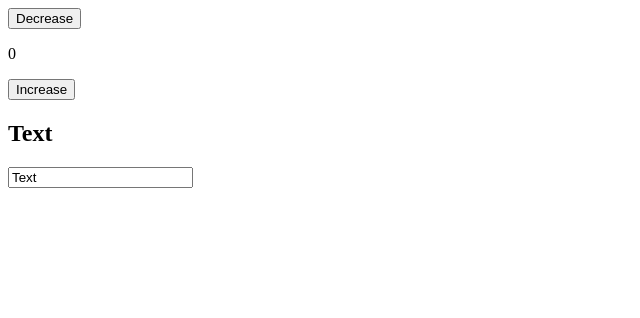
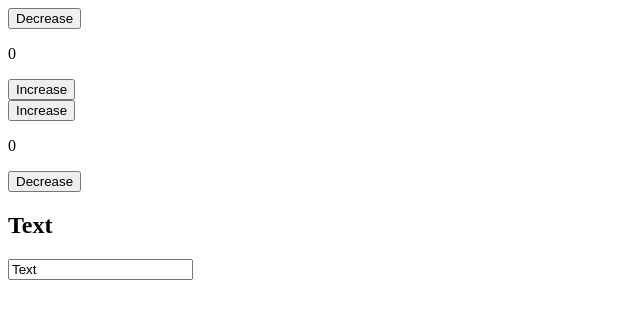
Before and after one commit to vovchik33/react-fund-course, a React (Create React App) app: page / in a window 1280 px wide. Shown: the top 318 px of the page, without its empty margins (0-640 px from the left). Built offline with nearby package versions, Linux system fonts and the light colour scheme.

Commit message:
Improvement: Counter class component example is added

```diff
--- a/src/App.js
+++ b/src/App.js
@@ -1,13 +1,15 @@
 import React, {useState} from "react";
 import Counter from "./components/Counter";
+import ClassCounter from "./components/ClassCounter";
 
 function App() {
-  const [likes, setLikes] = useState(0);
   const [value, setValue] = useState("Text");
 
   return (
     <div className="App">
       <Counter />
+      <ClassCounter />
+
       <h2>{value}</h2>
       <input value={value} onChange={(e) => setValue(e.target.value)}/>
     </div>
--- /dev/null
+++ b/src/components/ClassCounter.jsx
@@ -0,0 +1,38 @@
+import React, {Component} from 'react';
+
+class ClassCounter extends Component {
+  constructor(props) {
+    super(props);
+
+    this.state = {
+      count: 0
+    }
+
+    this.increase = this.increase.bind(this);
+    this.decrease = this.decrease.bind(this);
+  }
+
+  increase() {
+    this.setState({
+      count: this.state.count + 1
+    });
+  }
+
+  decrease() {
+    this.setState({
+      count: this.state.count - 1
+    });
+  }
+
+  render() {
+    return (
+      <div>
+        <button onClick={this.increase}>Increase</button>
+        <p>{this.state.count}</p>
+        <button onClick={this.decrease}>Decrease</button>
+      </div>
+    );
+  }
+}
+
+export default ClassCounter;
```
